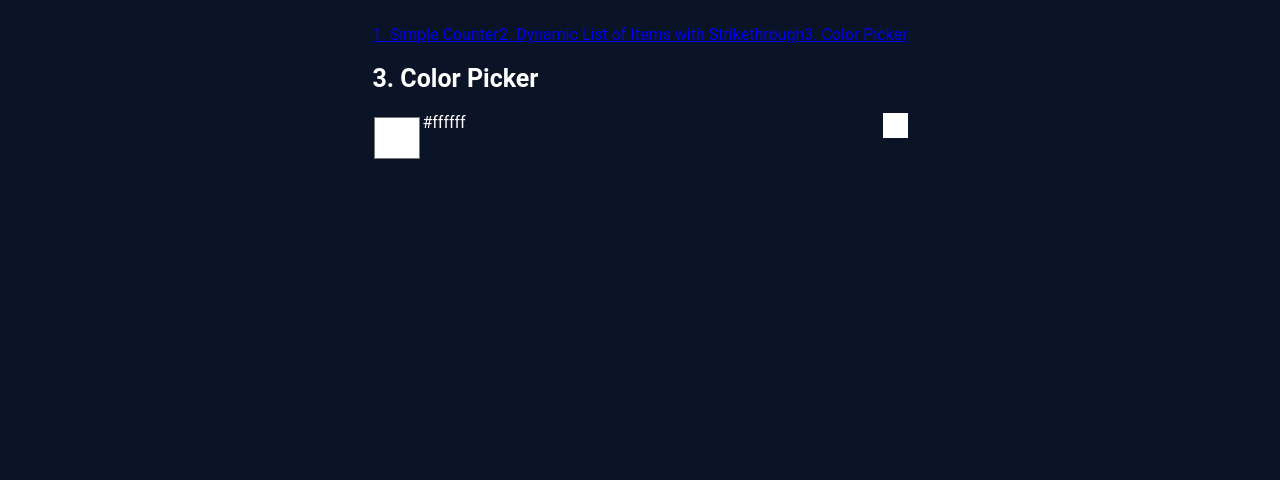
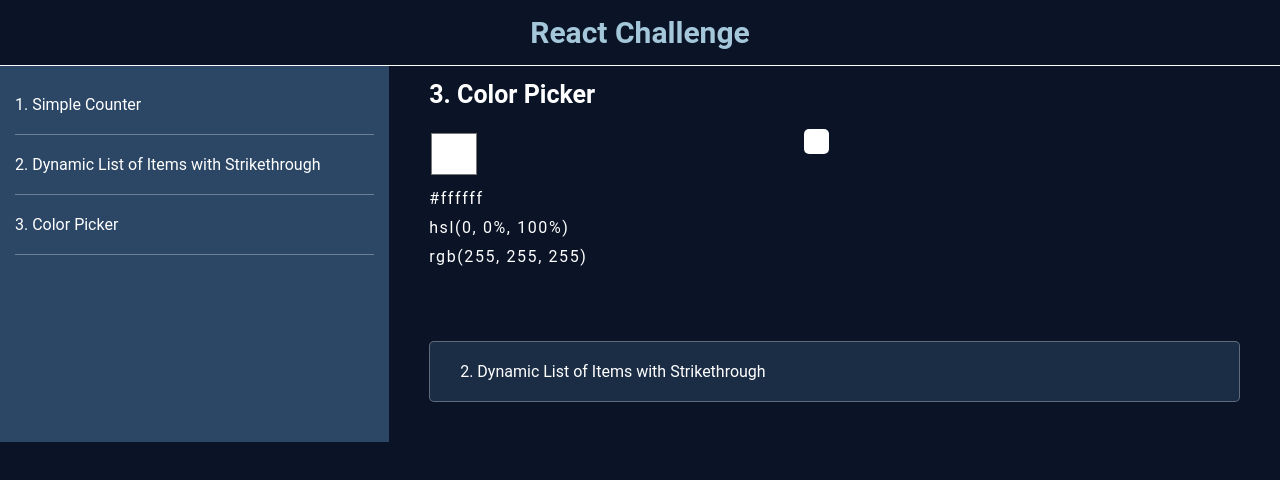
Before and after one commit to annieremeeva/react-challenge, a React (Vite) app: page /color-picker in a window 1280 px wide. Shown: the top 480 px of the page. Built offline with nearby package versions, Linux system fonts and the light colour scheme.

Commit message:
reorganized structure of app, finished color picker

```diff
--- a/package.json
+++ b/package.json
@@ -14,7 +14,8 @@
     "react": "^19.1.0",
     "react-dom": "^19.1.0",
     "react-router-dom": "^7.6.1",
-    "sass": "^1.89.0"
+    "sass": "^1.89.0",
+    "tinycolor2": "^1.6.0"
   },
   "devDependencies": {
     "@eslint/js": "^9.25.0",
--- a/src/App.jsx
+++ b/src/App.jsx
@@ -1,9 +1,6 @@
 import './styles/index.sass'
-import SimpleCounter from "./components/simpleCounter.jsx";
-import ToDoList from "./components/toDoList/toDoList.jsx";
-import ColorPicker from "./components/colorPicker.jsx";
-import {useRef, useState} from "react";
-import {NavLink, Link, Outlet} from 'react-router-dom';
+import {NavLink, Link, Outlet, useLocation} from 'react-router-dom';
+import {useRef} from "react";
 function App() {
     const puzzles = [
         {
@@ -19,14 +16,56 @@ function App() {
             title: '3. Color Picker',
         },
     ]
+    const location = useLocation();
+    const currentPath = location.pathname;
+    const index = puzzles.findIndex((item) => item.route === currentPath);
+    const sidebarNav = useRef(null);
+    const bottomNav = useRef(null);
+    const toggleSidebar = () => {
+        sidebarNav.current.classList.toggle('app__nav_sidebar-active');
+    }
+    return (
+        <div className="app">
+            <div className="app__header">
+                <button className="app__toggle-button" type='button' onClick={toggleSidebar}><span className="app__toggle-lines"></span></button>
+                <h1 className="app__header-text">
+                    React Challenge
+                </h1>
+            </div>
+            <div className="app__body">
+                <div className="app__nav-container_sidebar">
+                    <nav ref={sidebarNav} className="app__nav_sidebar">
+                        { puzzles.map((puzzle, index) => <NavLink onClick={toggleSidebar} key={index} to={puzzle.route} className="app__nav-link_sidebar">{puzzle.title}</NavLink>) }
+                    </nav>
+                </div>
 
 
-    return (
-        <div className="app">
-            <nav>
-                { puzzles.map((puzzle, index) => <NavLink key={index} to={puzzle.route}>{puzzle.title}</NavLink>) }
-            </nav>
-            <Outlet/>
+                <div className="app__content">
+                    <Outlet/>
+                    <nav ref={bottomNav} className="app__nav_bottom">
+                        {
+                            <NavLink
+                                className="app__nav-link_bottom"
+                                style={{display: `${ index === 0 ? 'none' : 'initial'}`}}
+                                to={`${puzzles[index - 1] ? puzzles[index - 1].route : '/'}`}>
+                                {puzzles[index - 1] ? puzzles[index - 1].title : '/'}
+                            </NavLink>
+
+                        }
+                        {
+                            <NavLink
+                                className="app__nav-link_bottom"
+                                style={{display: `${ index === puzzles.length - 1 ? 'none' : 'initial'}`}}
+                                to={`${puzzles[index + 1] ? puzzles[index + 1].route : '/'}`}>
+                                {puzzles[index + 1] ? puzzles[index + 1].title : '/'}
+                            </NavLink>
+                        }
+                    </nav>
+                </div>
+            </div>
+
+
+
         </div>
     )
 }
--- a/src/components/colorPicker.jsx
+++ b/src/components/colorPicker.jsx
@@ -1,29 +1,44 @@
 import React, {useState} from 'react';
+import tinycolor from "tinycolor2";
 
 function ColorPicker() {
     const [color, setColor] = useState('#ffffff')
     const initialRecentColors = [];
     const [recentColors, setRecentColors] = useState(initialRecentColors);
+    const [convertedColor, setConvertedColor] = useState('#ffffff')
     const handleRecentColors = () => {
         if (recentColors[0] !== color) {
         setRecentColors( recentColors.length < 10  ? [color, ...recentColors] :[color, ...recentColors].slice(0, -1) );
+        }
+    }
+    const handleConvertion = (color, system) => {
+        let currentColor = tinycolor(color);
+        if (system === "hex") {
+            return (currentColor.toHexString())
+        }
+        if (system === "hsl") {
+            return (currentColor.toHslString())
+        }
+        if (system === "rgb") {
+            return (currentColor.toRgbString())
         }
     }
     return (
         <div className="color-picker">
             <h2>3. Color Picker</h2>
             <div className="color-picker__main-color">
-                <label className="color-picker__main-color">
+                <label className="color-picker__main-color-choice">
                     <input className="color-picker__input" value={color} onBlur={handleRecentColors} onChange={(e) => setColor(e.target.value)} type="color"/>
                     <p>{color}</p>
+                    <p>{handleConvertion(color, 'hsl')}</p>
+                    <p>{handleConvertion(color, 'rgb')}</p>
                 </label>
                 <div className="color-picker__color-swatch" style={{backgroundColor: `${color}`}}></div>
             </div>
             <div className="color-picker__recent-colors">
                 {recentColors.map((color, index) => (
                     <div key={index}>
-                        <div style={{backgroundColor: `${color}`}} className="color-picker__color-swatch"></div>
-                        {/*<p className="color-picker__color-name">{color}</p>*/}
+                        <button style={{backgroundColor: `${color}`}} className="color-picker__color-swatch"></button>
                     </div>
                 ))}
             </div>
--- /dev/null
+++ b/src/styles/_app.sass
@@ -0,0 +1,74 @@
+@use 'mixins/media-queries' as *
+@use 'colors' as *
+@use 'sass:color'
+.app
+    display: flex
+    flex-direction: column
+    gap: 20px
+    width: 100%
+    &__header
+        padding: 15px 20px
+        position: fixed
+        width: 100%
+        display: flex
+        justify-content: center
+        z-index: 3
+        border-bottom: 0.5px solid $font-color
+        background-color: $background-color
+        +phone
+            justify-content: space-between
+    &__body
+        display: flex
+    &__content
+        width: 100%
+        display: flex
+        flex-direction: column
+        justify-content: center
+        gap: 30px
+        padding: 80px 40px 40px
+    &__toggle
+        &-button
+            display: none
+            +phone
+                display: initial
+    &__nav
+        &-container_sidebar
+            width: 45%
+            +phone
+                width: 0
+        &_sidebar
+            padding: 75px 15px 15px
+            display: flex
+            background: $menu-background
+            height: 100%
+            width: 100%
+            z-index: 2
+            flex-direction: column
+            +phone
+                position: fixed
+                width: 300px
+
+                display: none
+            &-active
+                +phone
+                    display: flex
+        &_bottom
+            display: flex
+            gap: 30px
+            +phone
+                flex-direction: column
+
+
+        &-link
+            &_sidebar, &_bottom
+                color: $font-color
+                text-decoration: none
+            &_sidebar
+                padding-block: 20px
+                border-bottom: 0.5px solid color.scale($font-color, $alpha: -70%)
+            &_bottom
+                background-color: color.scale($menu-background, $alpha: -50%)
+                padding: 20px 30px
+                border: 1px solid color.scale($font-color, $alpha: -70%)
+                border-radius: 5px
+                width: 100%
--- a/src/styles/_color-picker.sass
+++ b/src/styles/_color-picker.sass
@@ -2,19 +2,29 @@
     display: flex
     flex-direction: column
     gap: 20px
+    max-width: 400px
     &__input
         background: none
+        border-radius: 5px
         width: 50px
         height: 50px
     &__color
         &-swatch
             width: 25px
             height: 25px
+            border-radius: 5px
     &__main-color
         display: flex
         justify-content: space-between
+        &-choice
+            display: flex
+            flex-direction: column
+            gap: 10px
+            p
+                letter-spacing: 0.1em
     &__recent-colors
         display: flex
         gap: 10px
         flex-wrap: wrap
         max-width: 1000px
+        height: 25px
--- a/src/styles/_colors.sass
+++ b/src/styles/_colors.sass
@@ -10,3 +10,4 @@ $red-button: #6a0f1a
 $green-button: #145130
 $basic-button-active: #35436a
 $basic-button-pressed: #505068
+$menu-background: #2c4765
--- a/src/styles/index.sass
+++ b/src/styles/index.sass
@@ -1,21 +1,20 @@
 @use 'simple-counter'
 @use 'todo-list'
 @use 'color-picker'
+@use 'app'
 @use 'colors' as *
 *
     box-sizing: border-box
     padding: 0
     margin: 0
+html
+    width: 100%
 body
     background: $background-color
     color: $font-color
     font-family: Roboto, Geneva, sans-serif
-    display: flex
-    gap: 20px
-    flex-direction: column
-    flex-wrap: wrap
-    align-items: center
-    padding: 25px
+    width: 100%
+#root
     width: 100%
 button
     border: none
@@ -32,12 +31,7 @@ h2
     font-size: 25px
 h3
     font-size: 20px
-.app
-    display: flex
-    flex-direction: column
-    gap: 20px
-    width: 100%
-    max-width: 1000px
+
 input
     background: $input-background-color
     border: none
@@ -81,7 +75,7 @@ input
         padding: 0
         border: none
         outline: none
-        border-radius: 0
+        border-radius: 5px
         &:focus
             background: none
             outline: none
--- /dev/null
+++ b/src/styles/mixins/_media-queries.sass
@@ -0,0 +1,5 @@
+$phone: 540px
+
+=phone()
+    @media (max-width: $phone)
+        @content
```
Also changed, not shown: 1 other file (tests, documents, lock files or other folders).
